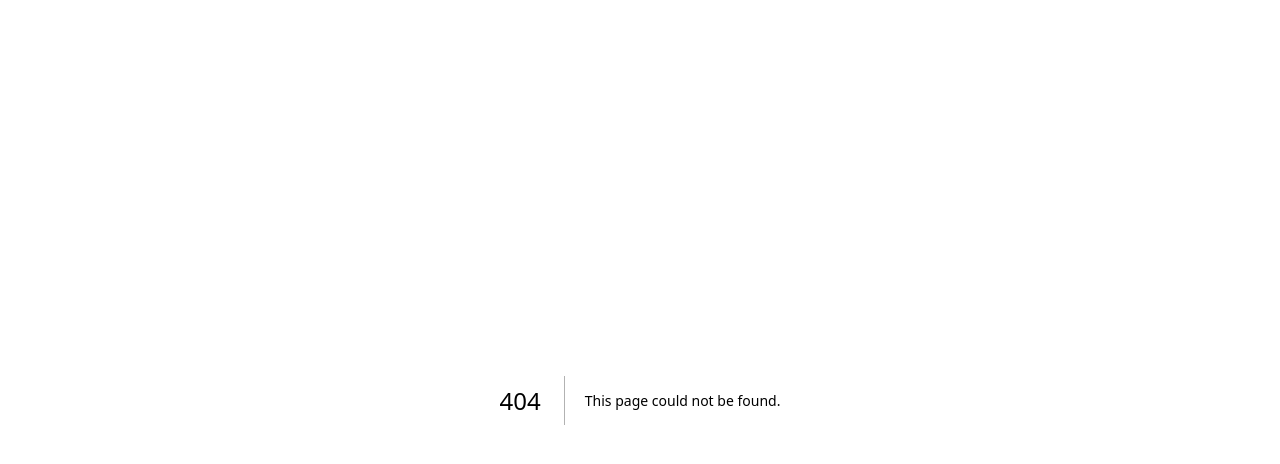
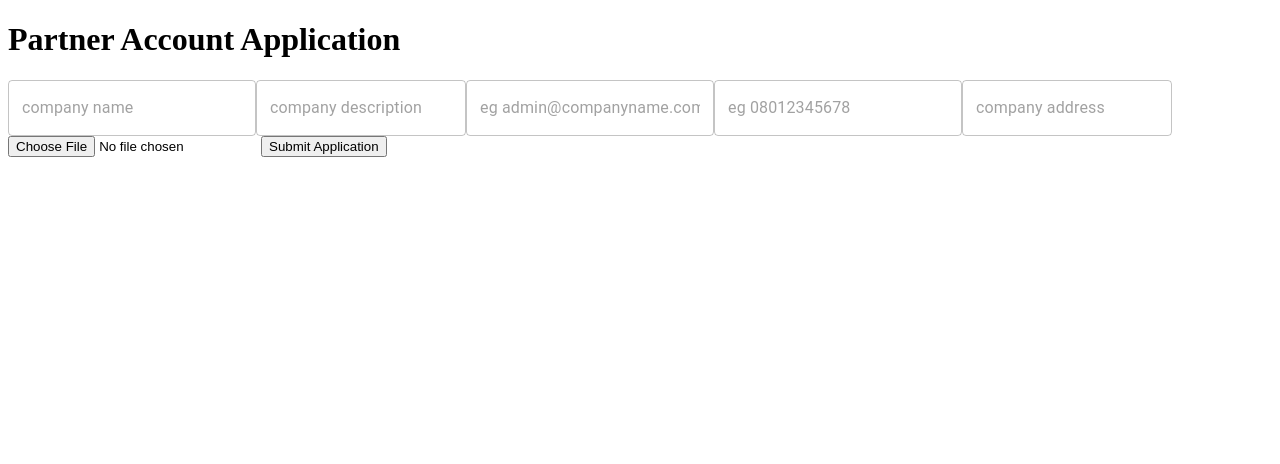
Before and after one commit to Nwanne-san/face-pal, a Next.js app: page /partner-signup in a window 1280 px wide. Before the commit this address had no page. Shown: the top 464 px of the page. Built offline with nearby package versions, Linux system fonts and the light colour scheme.

Commit message:
index query for profile, image upload setup, partner page, home reconfigure

```diff
--- a/pages/feeds.js
+++ b/pages/feeds.js
@@ -77,6 +77,7 @@ export default function Feeds() {
                           posts.map(post => (
                             <div id={post.id}>
                               <PostDisplay
+                              postId={post.id}
                               timePosted={post.data.postedAt}
                               body={post.data.body}
                               postImage={post.data.imageUrl}
--- /dev/null
+++ b/pages/partner-signup.js
@@ -0,0 +1,159 @@
+import Head from 'next/head';
+import { useState } from 'react';
+import { useFormik } from 'formik';
+import * as yup from 'yup'
+import { TextField } from '@mui/material';
+import { db,storage } from '@/settings/firebase.setting';
+import { collection,addDoc,updateDoc,doc } from 'firebase/firestore'
+import { ref,uploadString,getDownloadURL } from 'firebase/storage'
+
+const validationRules = yup.object().shape({
+    compName:yup.string().required(),
+    compDesc:yup.string().required(),
+    email:yup.string().required(),
+    address:yup.string(),
+    phone:yup.string(),
+
+});
+
+export default function PartnerSignup() {
+    const [selectedFile,setSelectedFile] = useState(null);
+
+    const {handleBlur,handleSubmit,handleChange,errors,touched,values} = useFormik({
+        initialValues:{compName:'',compDesc:'',email:'',address:'',phone:''},
+        onSubmit: values => {
+            console.log(values);
+        },
+        validationSchema:validationRules
+    });
+
+    const imageToPost = (e) => {
+        const reader = new FileReader();
+
+        if (e.target.files[0]) {
+            reader.readAsDataURL(e.target.files[0])
+        }
+
+        reader.onload = (readEvent) => {
+            setSelectedFile(readEvent.target.result);
+        }
+    }
+
+    const handleCreatePartner = async () => {
+        //use company name to form a slug
+        const strToArray = values.compName.split(' ');
+        let slug = strToArray.join('-').toLowerCase();
+
+        const docRes = await addDoc(collection(db,'partners'),{
+            companyName:values.compName,
+            compDesc:values.compDesc,
+            email:values.email,
+            phone:values.phone,
+            address:values.address,
+            pagePath:slug,
+            createdAt:new Date().getTime(),
+            imageUrl:cdnImages[rangeOfRandNums(0,cdnImages.length - 1)]
+        })
+
+        const imageRef = ref(storage,`partners/${docRes.id}/image`);
+
+            await uploadString(imageRef,selectedFile,'data_url')
+            .then(async () => {
+                const imgUrl = await getDownloadURL(imageRef);
+                updateDoc(doc(db,'partners',docRes.id),{
+                    imageUrl:imgUrl,
+                })
+                setFormInput('')
+                alert('Your post was published')
+            })
+            .catch((e) => console.error(e))
+
+    }
+
+  return (
+    <>
+      <Head>
+        <link rel="icon" href="/facepal_icon_logo.ico" />
+        <meta name="description" content="The Coolest way to connect with friends and hold money" />
+        <meta name="keywords" content="facepal" />
+        <title>facepal | Become a Partner</title>
+      </Head>
+      <div className="h-screen w-full flex justify-center items-center mobile-bg sm:tablet-bg lg:desktop-bg">
+        <div className="w-full sm:w-[520px] flex flex-col justify-center items-center gap-4 px-4 sm:px-0 py-6">
+
+            <h1 className='text-white text-3xl text-center'>Partner Account Application</h1>
+
+            <form className="w-full flex flex-col gap-3" onSubmit={handleSubmit}>
+                <TextField
+                variant='outlined'
+                type="text"
+                id="compName"
+                value={values.compName}
+                onChange={handleChange}
+                onBlur={handleBlur}
+                placeholder="company name"
+                className="rounded-md bg-white/60"
+                />
+                {errors.compName && touched.compName ? (<span className=" text-red-500">{errors.compName}</span>) : null}
+                <TextField
+                variant='outlined'
+                multiline={true}
+                id="compDesc"
+                value={values.compDesc}
+                onChange={handleChange}
+                onBlur={handleBlur}
+                placeholder="company description"
+                className="rounded-md bg-white/60"
+                />
+                {errors.compDesc && touched.compDesc ? (<span className=" text-red-500">{errors.compDesc}</span>) : null}
+
+                <TextField
+                variant='outlined'
+                type="email"
+                id="email"
+                value={values.email}
+                onChange={handleChange}
+                onBlur={handleBlur}
+                placeholder="eg admin@companyname.com"
+                className="rounded-md bg-white/60"
+                />
+                {errors.email && touched.email ? (<span className=" text-red-500">{errors.email}</span>) : null}
+
+                <TextField
+                variant='outlined'
+                type='tel'
+                id="phone"
+                value={values.phone}
+                onChange={handleChange}
+                onBlur={handleBlur}
+                placeholder="eg 08012345678"
+                className="rounded-md bg-white/60"
+                />
+                {errors.phone && touched.phone ? (<span className=" text-red-500">{errors.phone}</span>) : null}
+
+                <TextField
+                variant='outlined'
+                multiline={true}
+                id="address"
+                value={values.address}
+                onChange={handleChange}
+                onBlur={handleBlur}
+                placeholder="company address"
+                className="rounded-md bg-white/60"
+                />
+                {errors.address && touched.address ? (<span className=" text-red-500">{errors.address}</span>) : null}
+
+                <input
+                type="file"
+                accept="image/*"
+                onChange={imageToPost}
+                />
+
+                <button type="submit" className="max-w-[160px] h-12 bg-indigo-800 rounded-lg text-white font-bold"
+                >Submit Application</button>
+            </form>
+        </div>
+      </div>
+    </>
+  )
+}
--- a/settings/firebase.setting.js
+++ b/settings/firebase.setting.js
@@ -2,6 +2,7 @@
 import { initializeApp } from "firebase/app";
 import { getAuth } from 'firebase/auth'
 import { getFirestore } from 'firebase/firestore'
+import { getStorage } from "firebase/storage";
 import { getApp,getApps } from "firebase/app";
 // TODO: Add SDKs for Firebase products that you want to use
 // https://firebase.google.com/docs/web/setup#available-libraries
@@ -20,5 +21,6 @@ const firebaseConfig = {
 const app = initializeApp(firebaseConfig);
 const authentication = getAuth(app);
 const db = getFirestore(app);
+const storage = getStorage(app)
 
-export { authentication,db }
+export { authentication,db, storage }
```
Also changed, not shown: components/PostDisplay.js (+27 -30 lines), components/WritePost.js (+49 -13 lines), pages/index.js (+28 -23 lines).
